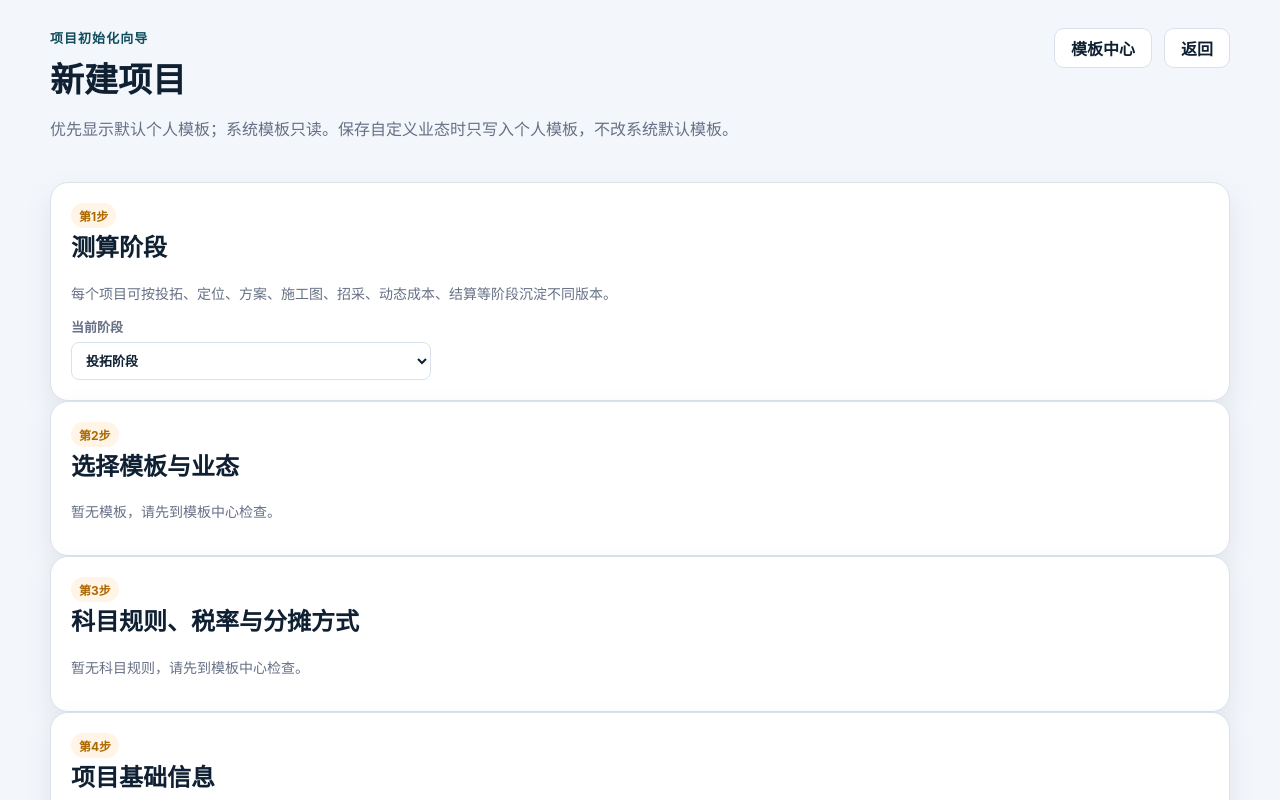
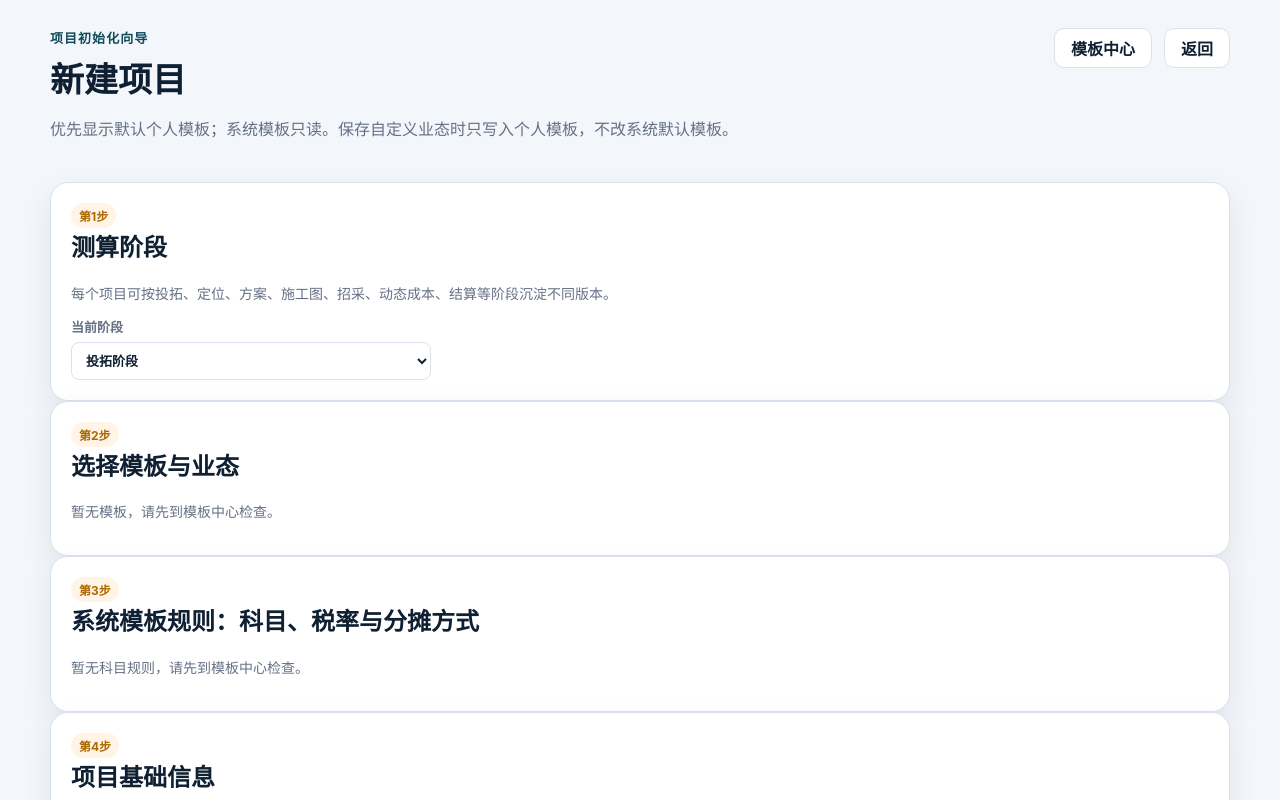
Before and after one commit to miaobin19921114-lgtm/lqdc-target-cost-system, a Next.js app: page /projects/new in a window 1280 px wide. Shown: the top 800 px of the page. Built offline with nearby package versions, Linux system fonts and the light colour scheme; no server answers; the database is empty.

Commit message:
rename project wizard template rule step

```diff
--- a/app/projects/new/page.tsx
+++ b/app/projects/new/page.tsx
@@ -49,7 +49,7 @@ export default async function NewProjectPage() {
     <div className="page-header"><div><p className="eyebrow">项目初始化向导</p><h1 className="title">新建项目</h1><p className="subtitle">优先显示默认个人模板；系统模板只读。保存自定义业态时只写入个人模板，不改系统默认模板。</p></div><div className="actions" style={{ marginTop: 0 }}><Link href="/templates" className="btn">模板中心</Link><Link href="/projects" className="btn">返回</Link></div></div>
     <section className="card"><span className="badge">第1步</span><h2>测算阶段</h2><p className="meta">每个项目可按投拓、定位、方案、施工图、招采、动态成本、结算等阶段沉淀不同版本。</p><label style={{ display: 'flex', flexDirection: 'column', gap: 6, maxWidth: 360 }}>当前阶段<select name="stage" defaultValue="投拓阶段" style={{ height: 38, border: '1px solid #d9e2ec', borderRadius: 8, padding: '0 10px' }}>{stages.map((stage) => <option key={stage} value={stage}>{stage}</option>)}</select></label></section>
     <section className="card"><span className="badge">第2步</span><h2>选择模板与业态</h2>{templates.length ? <ProductCascadeSelector templates={selectorTemplates} /> : <p className="meta">暂无模板，请先到模板中心检查。</p>}</section>
-    <section className="card"><span className="badge">第3步</span><h2>科目规则、税率与分摊方式</h2>{templates.length ? <CostRuleSelector templates={costRuleTemplates} /> : <p className="meta">暂无科目规则，请先到模板中心检查。</p>}</section>
+    <section className="card"><span className="badge">第3步</span><h2>系统模板规则：科目、税率与分摊方式</h2>{templates.length ? <CostRuleSelector templates={costRuleTemplates} /> : <p className="meta">暂无科目规则，请先到模板中心检查。</p>}</section>
     <section className="card"><span className="badge">第4步</span><h2>项目基础信息</h2><p className="meta">这里是项目主控基础指标，后续概况表会继续承接和细化，不会和业态选择冲突。</p><div className="form-grid"><label>项目名称<input name="name" required placeholder="如：龙泉140亩项目" /></label><label>城市<input name="city" defaultValue="成都" /></label><label>区域<input name="district" defaultValue="龙泉驿" /></label><label>土地面积㎡<input name="landArea" type="number" step="0.01" /></label><label>容积率<input name="plotRatio" type="number" step="0.01" /></label><label>总建筑面积㎡<input name="totalBuildingArea" type="number" step="0.01" /></label><label>可售面积㎡<input name="saleableArea" type="number" step="0.01" /></label><label>车位数量<input name="parkingCount" type="number" /></label></div><div style={{ marginTop: 14 }}><label>备注<textarea name="remark" placeholder="项目定位、测算口径等" /></label></div></section>
     <div className="actions" style={{ justifyContent: 'flex-end' }}><button className="btn btn-primary">创建项目并生成框架</button></div>
   </form></main>;
```
